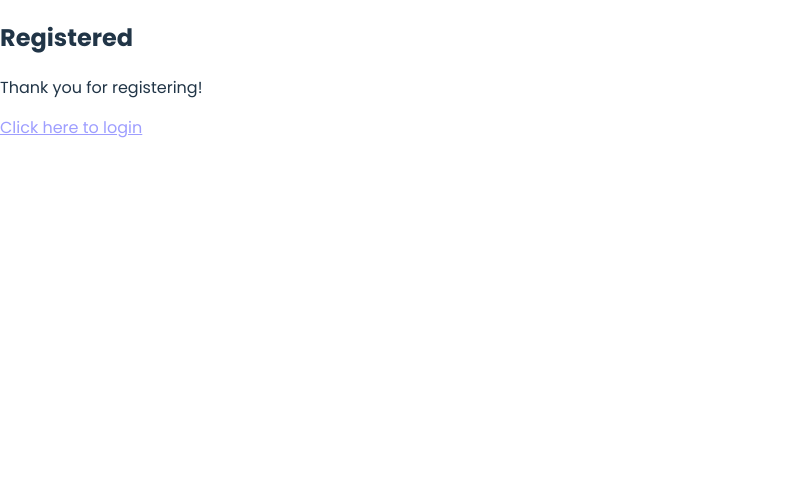
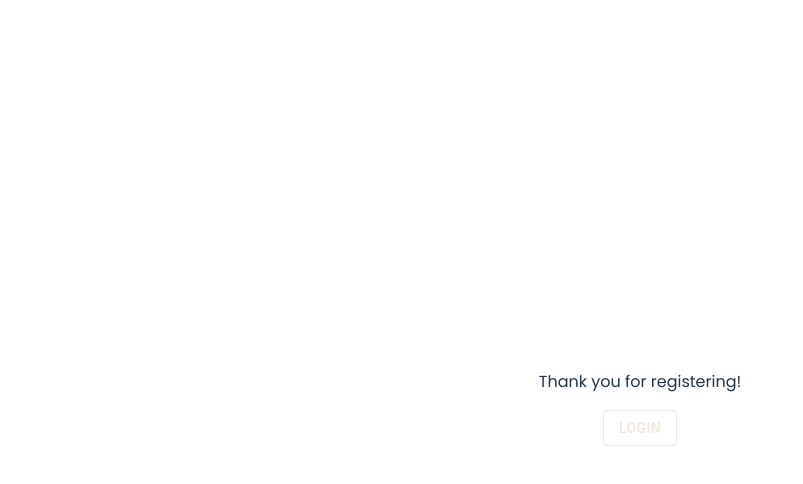
Before and after one commit to christinelinster/task-trackr, a React (Vite) app in the folder client/: page /registered in a window 1280 px wide. Shown: the top 484 px of the page, without its empty margins (0-803 px from the left). Built offline with nearby package versions, Linux system fonts and the light colour scheme.

Commit message:
update style for registered page

```diff
--- a/client/src/pages/Registered.jsx
+++ b/client/src/pages/Registered.jsx
@@ -1,9 +1,43 @@
-export default function Registered(){
-    return (
+import { Container, Box, Button} from "@mui/material";
+
+export default function Registered() {
+  return (
+    <Container maxWidth="xs">
+      <Box
+        display="flex"
+        flexDirection="column"
+        alignItems="center"
+        justifyContent="center"
+        minHeight="100vh"
+      >
+        <p>Thank you for registering!</p>
         <div>
-            <h2>Registered</h2>
-            <p>Thank you for registering!</p>
-            <a href="/login">Click here to login</a>
+        <Button
+              variant="outlined"
+              sx={{
+                flex: 1,
+                borderColor: "#DED0B680",
+                color: "#DED0B680",
+                "&:hover": {
+                  backgroundColor: "rgba(222, 208, 182, 0.75)",
+                  borderColor: "rgba(222, 208, 182, 0.75)",
+                  color: "rgba(255, 255, 255, 0.87)",
+                },
+                outline: "none",
+                "&:focus": {
+                  outline: "none",
+                  boxShadow: "none",
+                },
+              }}
+              component="a"
+              href="/login"
+            >
+              Login
+            </Button>
+
         </div>
-    );
+
+      </Box>
+    </Container>
+  );
 }
```
